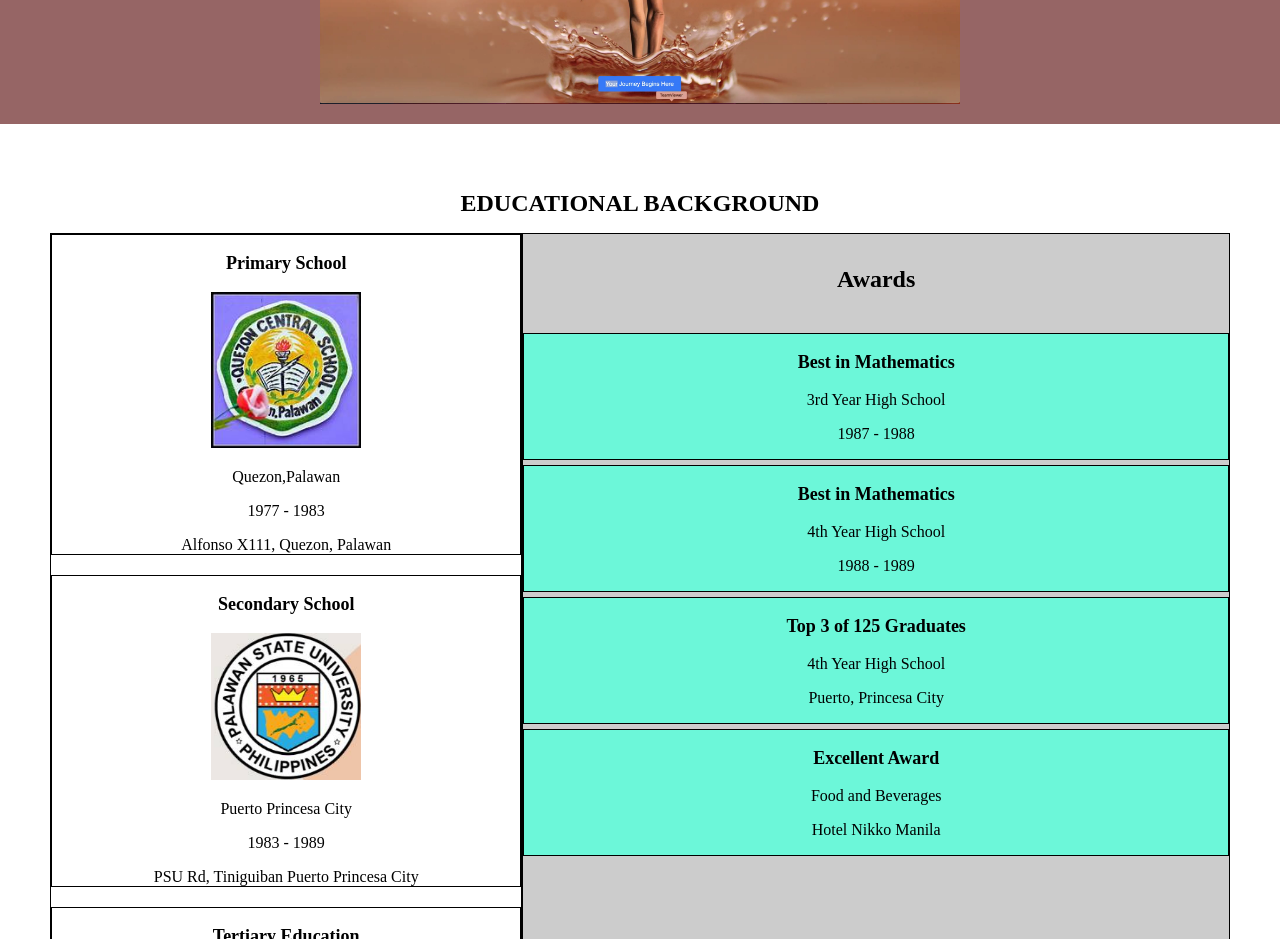
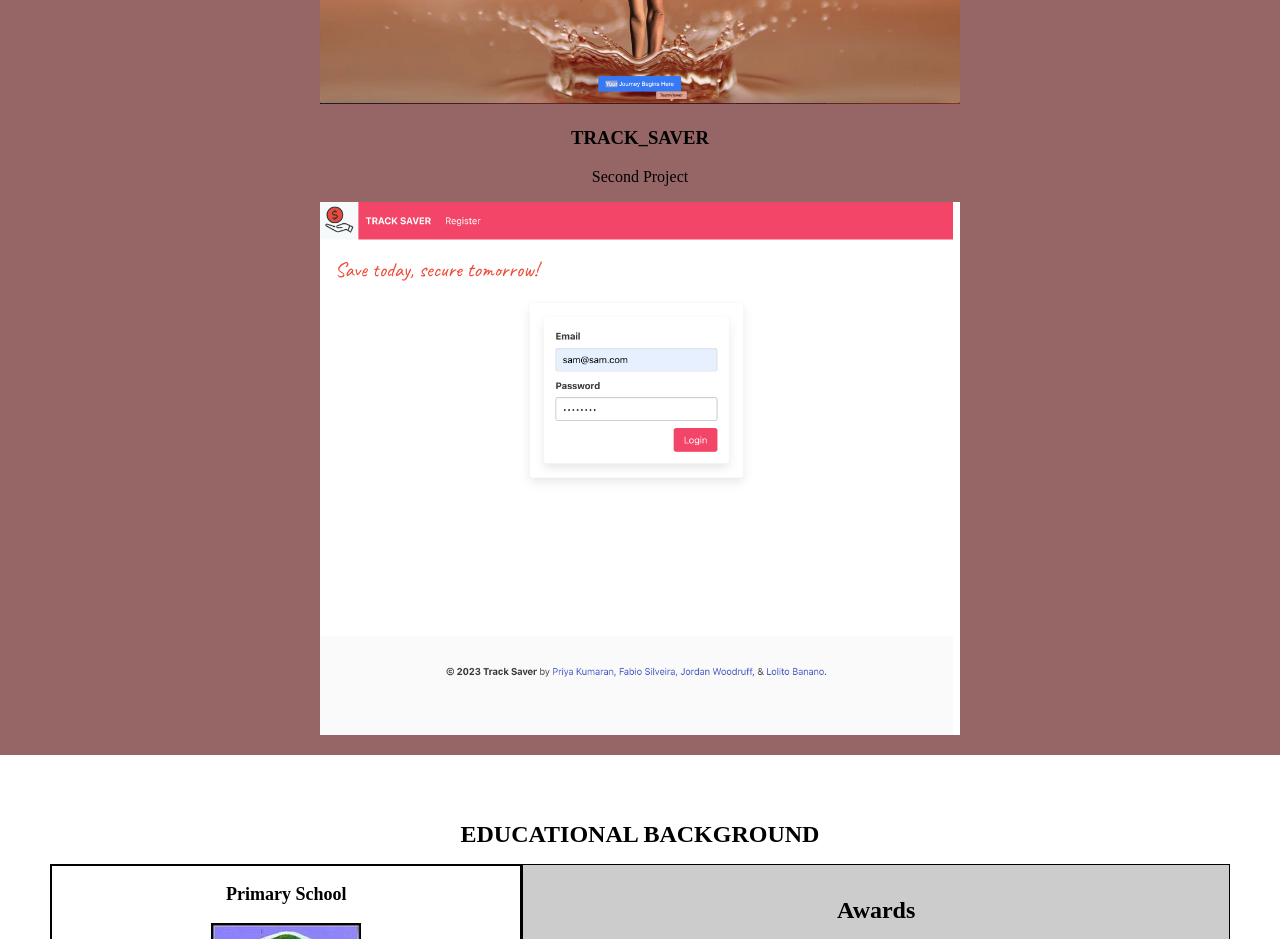
Before and after one commit to hyperlitz/Litobanano, a plain HTML site: page index.html in a window 1280 px wide. Shown: the part 2300-3239 px from the top of the page. Drawn offline with Linux system fonts and the light colour scheme; a web font is replaced by a local one.

Commit message:
Updating  Portfolio

```diff
--- a/index.html
+++ b/index.html
@@ -128,6 +128,11 @@
           <div>
             <a href="https://hyperlitz.github.io/fitnessplus/" target="_blank"><img src="images/fit1.png" alt="Image of fitnessplus Website"></a>
           </div>
+          <h3>TRACK_SAVER</h3>
+          <p>Second Project</p>
+          <div>
+            <a href="https://github.com/priyakumi/TRACK_SAVER" target="_blank"><img src="images/tracksaver.png" alt="Image of tracksaver Website"></a>
+          </div>
       </div>
       <!-----------------------------------------------------End Project------------------------------------------------>
 
```
Also changed, not shown: images/tracksaver.png (added).
